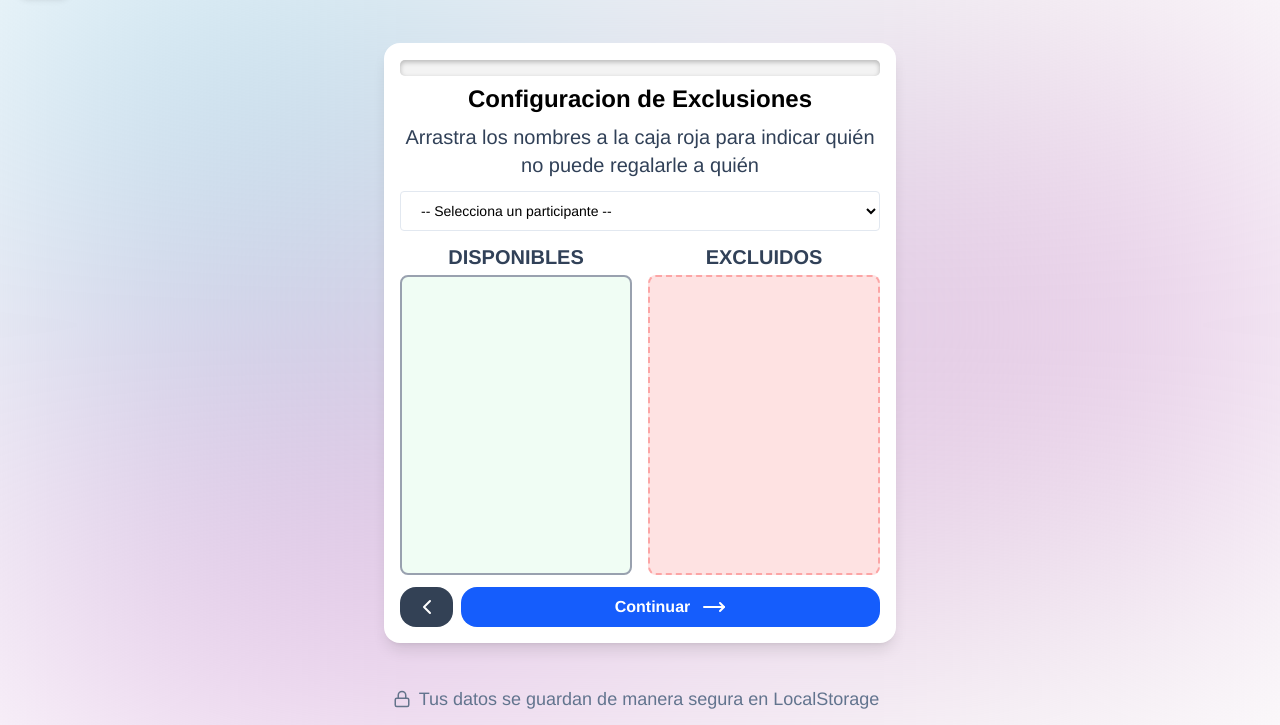
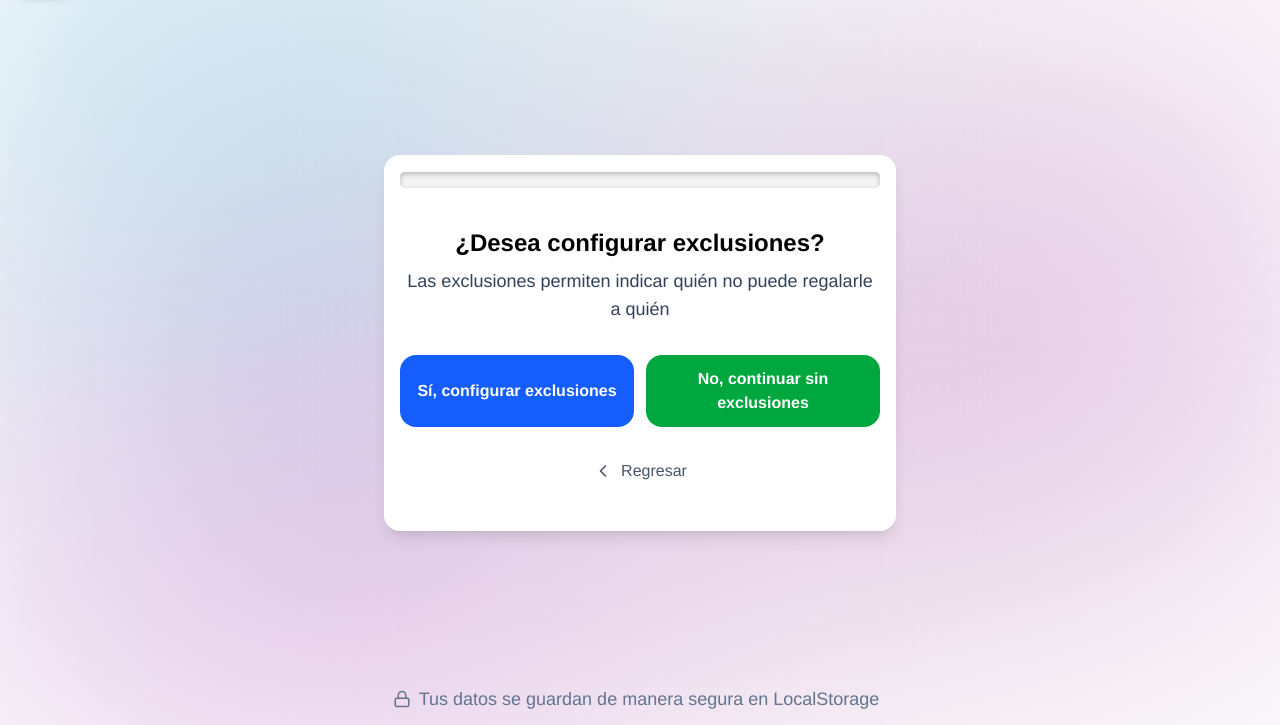
Before and after one commit to MADStarket/MiniProyecto_Primer_Parcial, a website built with Vite: page src/pages/exclusiones.html in a window 1280 px wide. Shown: the part 75-800 px from the top of the page. Built offline with nearby package versions, Linux system fonts and the light colour scheme.

Commit message:
Feat: Se agrego el boton de preguntar exclusiones

```diff
--- a/src/pages/exclusiones.html
+++ b/src/pages/exclusiones.html
@@ -23,6 +23,37 @@
       <div class="recuadro bg-white rounded-2xl p-4 shadow-lg w-[90%] md:w-[70%] lg:w-[60%] xl:w-[40%]">
         <progress id="progress" class="w-full"></progress>
 
+        <!-- Vista inicial: Pregunta si quiere exclusiones -->
+        <div id="preguntaInicial" class="flex flex-col gap-4 justify-center items-center py-8">
+          <div class="flex flex-col gap-2 text-center">
+            <p class="text-lg md:text-2xl font-black">¿Desea configurar exclusiones?</p>
+            <p class="text-sm md:text-lg font-medium text-slate-700">Las exclusiones permiten indicar quién no puede regalarle a quién</p>
+          </div>
+
+          <div class="flex flex-col md:flex-row gap-3 w-full mt-4">
+            <button type="button" id="botonSiExclusiones"
+              class="flex-1 gap-2 flex items-center justify-center text-white p-3 rounded-2xl font-black bg-blue-600 cursor-pointer hover:bg-blue-700 transition-colors">
+              Sí, configurar exclusiones
+            </button>
+
+            <button type="button" id="botonNoExclusiones"
+              class="flex-1 gap-2 flex items-center justify-center text-white p-3 rounded-2xl font-black bg-green-600 cursor-pointer hover:bg-green-700 transition-colors">
+              No, continuar sin exclusiones
+            </button>
+          </div>
+
+          <button type="button" id="botonRegresarInicial"
+            class="mt-4 flex items-center gap-2 text-slate-600 font-medium hover:text-slate-800 transition-colors">
+            <svg xmlns="http://www.w3.org/2000/svg" width="20" height="20" viewBox="0 0 24 24" fill="none"
+              stroke="currentColor" stroke-width="2" stroke-linecap="round" stroke-linejoin="round">
+              <path d="m15 18-6-6 6-6" />
+            </svg>
+            Regresar
+          </button>
+        </div>
+
+        <!-- Vista de configuración de exclusiones (oculta inicialmente) -->
+        <div id="configuracionExclusiones" class="hidden">
           <div class="flex flex-col gap-2  justify-center items-center pb-3 text-center">
             <p class="text-lg md:text-2xl font-black">Configuracion de Exclusiones</p>
 
@@ -59,7 +90,7 @@
               class="col-span-3 md:col-span-2 flex items-center justify-center text-xl text-white p-2 rounded-2xl font-black bg-[#334155] cursor-pointer">
               <svg xmlns="http://www.w3.org/2000/svg" width="24" height="24" viewBox="0 0 24 24" fill="none"
                 stroke="currentColor" stroke-width="2" stroke-linecap="round" stroke-linejoin="round"
-              class="lucide lucide-chevron-left-icon lucide-chevron-left">
+                class="lucide lucide-chevron-left-icon lucide-lucide-chevron-left">
                 <path d="m15 18-6-6 6-6" />
               </svg>
             </button>
@@ -76,6 +107,7 @@
           </div>
         </div>
       </div>
+    </div>
 
     <footer-component class="footer"></footer-component>
   </main>
--- a/src/ts/exclusiones.ts
+++ b/src/ts/exclusiones.ts
@@ -186,7 +186,12 @@ function configuracionDropZone(): void {
 }
 
 document.addEventListener('DOMContentLoaded', () => {
-  // Obtenemos los elemenetos
+  // Obtenemos los elementos
+  const preguntaInicial = document.getElementById('preguntaInicial') as HTMLDivElement;
+  const configuracionExclusiones = document.getElementById('configuracionExclusiones') as HTMLDivElement;
+  const botonSiExclusiones = document.getElementById('botonSiExclusiones') as HTMLButtonElement;
+  const botonNoExclusiones = document.getElementById('botonNoExclusiones') as HTMLButtonElement;
+  const botonRegresarInicial = document.getElementById('botonRegresarInicial') as HTMLButtonElement;
   const select = document.getElementById('SelectorParticipantes') as HTMLSelectElement;
   const botonRegresar = document.getElementById('botonRegresar') as HTMLButtonElement;
   const botonPasarExclusiones = document.getElementById('botonPasarExclusiones') as HTMLButtonElement;
@@ -195,11 +200,32 @@ document.addEventListener('DOMContentLoaded', () => {
   // Cargamos el progress
   animarProgress(progress, 51);
 
-  // Cargamos el selector
-  cargarSelector();
+  // Función para mostrar la configuración de exclusiones
+  const mostrarConfiguracion = (): void => {
+    preguntaInicial.classList.add('hidden');
+    configuracionExclusiones.classList.remove('hidden');
 
-  // Configuramos las zonas para el drag&drop
-  configuracionDropZone();
+    // Cargamos el selector
+    cargarSelector();
+
+    // Configuramos las zonas para el drag&drop
+    configuracionDropZone();
+  };
+
+  // Función para continuar sin exclusiones
+  const continuarSinExclusiones = (): void => {
+    navigateTo('src/pages/celebracion.html');
+  };
+
+  // Función para regresar desde la pregunta inicial
+  const regresarDesdeInicial = (): void => {
+    navigateTo('src/pages/participantes.html');
+  };
+
+  // Event listeners para la pregunta inicial
+  botonSiExclusiones.addEventListener('click', mostrarConfiguracion);
+  botonNoExclusiones.addEventListener('click', continuarSinExclusiones);
+  botonRegresarInicial.addEventListener('click', regresarDesdeInicial);
 
   // Escuchamos los cambios en el selector
   select.addEventListener('change', (): void => {
```
Also changed, not shown: 9 other files. Lines whose indentation alone changed are shown as unchanged.
